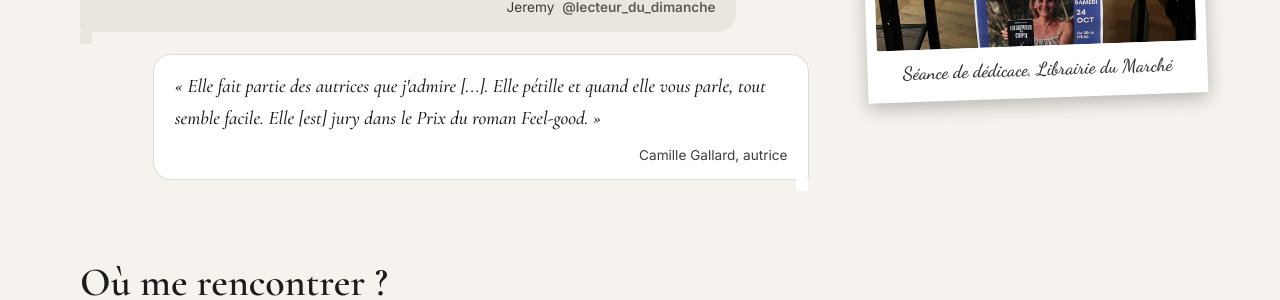
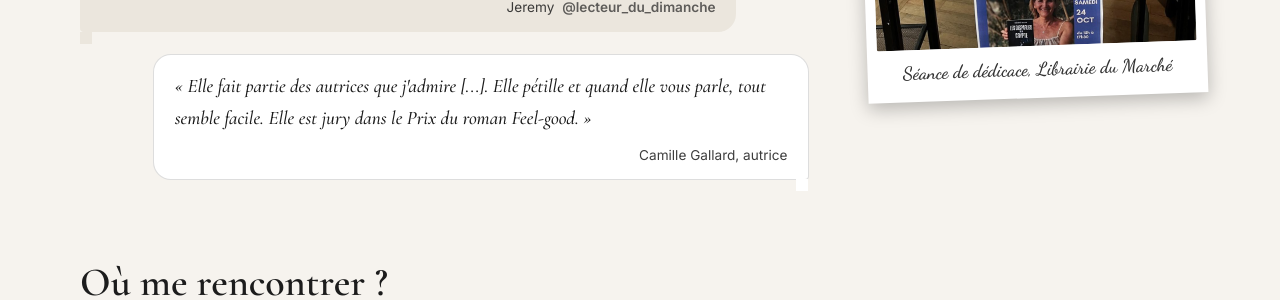
Before and after one commit to Leonore0309/melodie-miller-site, a Jekyll site: the page built from rencontres-presse/index.html, in a window 1280 px wide and 900 px high, scrolled down 495 px. Shown: the part 162-462 px from the top of the window. Built offline with Jekyll 4.4.1, drawn with Linux system fonts in a browser that asks for light colours.

Commit message:
Fix typo in citation text for Camille Gallard

```diff
--- a/_data/rencontres.yml
+++ b/_data/rencontres.yml
@@ -17,7 +17,7 @@ temoignages:
     - texte: "J'ai eu la chance de rencontrer Mélodie, un échange profondément humain avec une autrice de talent !"
       auteur: "Jeremy"
       compte: "@lecteur_du_dimanche"
-    - texte: "Elle fait partie des autrices que j'admire [...]. Elle pétille et quand elle vous parle, tout semble facile. Elle [est] jury dans le Prix du roman Feel-good."
+    - texte: "Elle fait partie des autrices que j'admire [...]. Elle pétille et quand elle vous parle, tout semble facile. Elle est jury dans le Prix du roman Feel-good."
       auteur: "Camille Gallard, autrice"
       compte: ""
 
```
